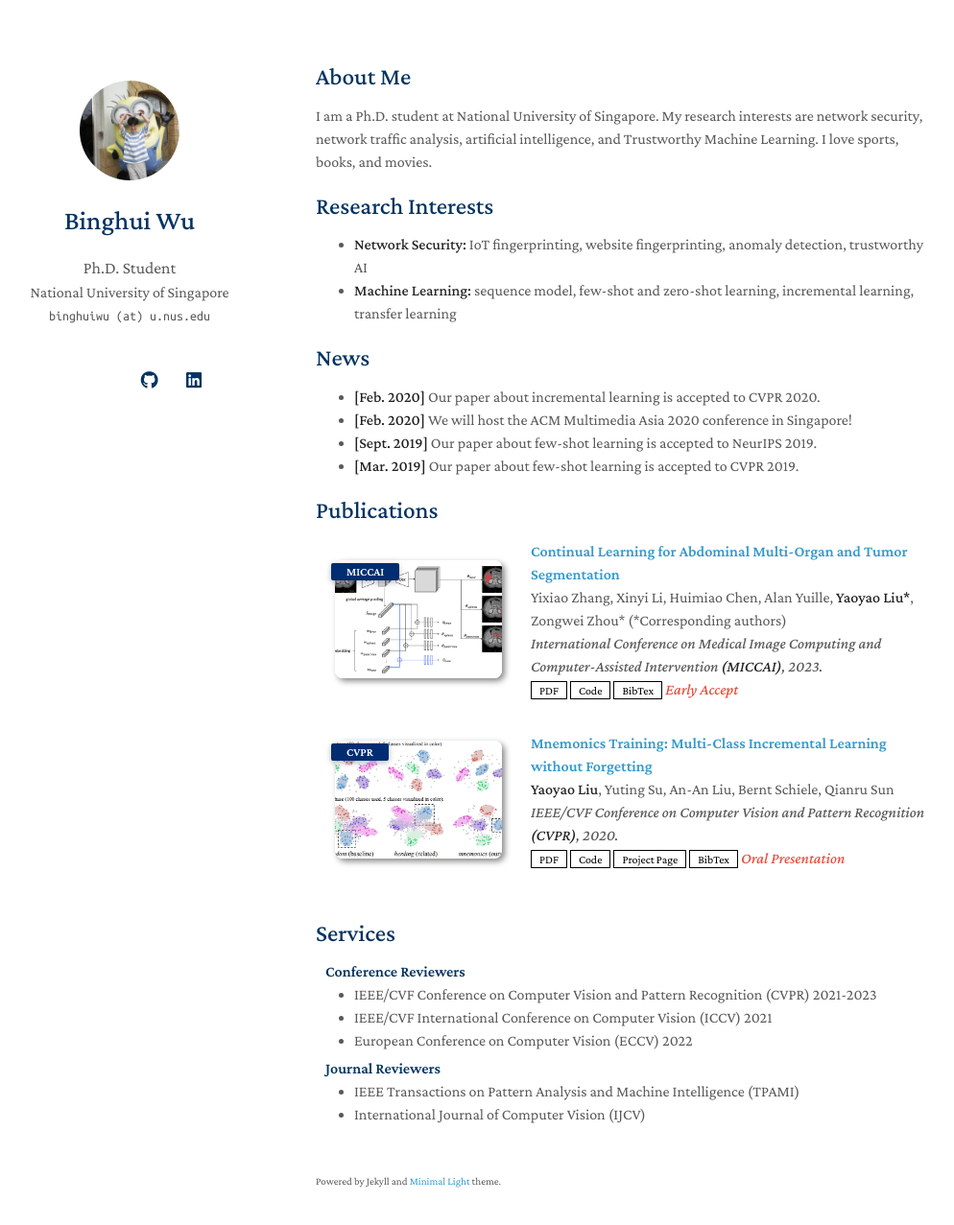
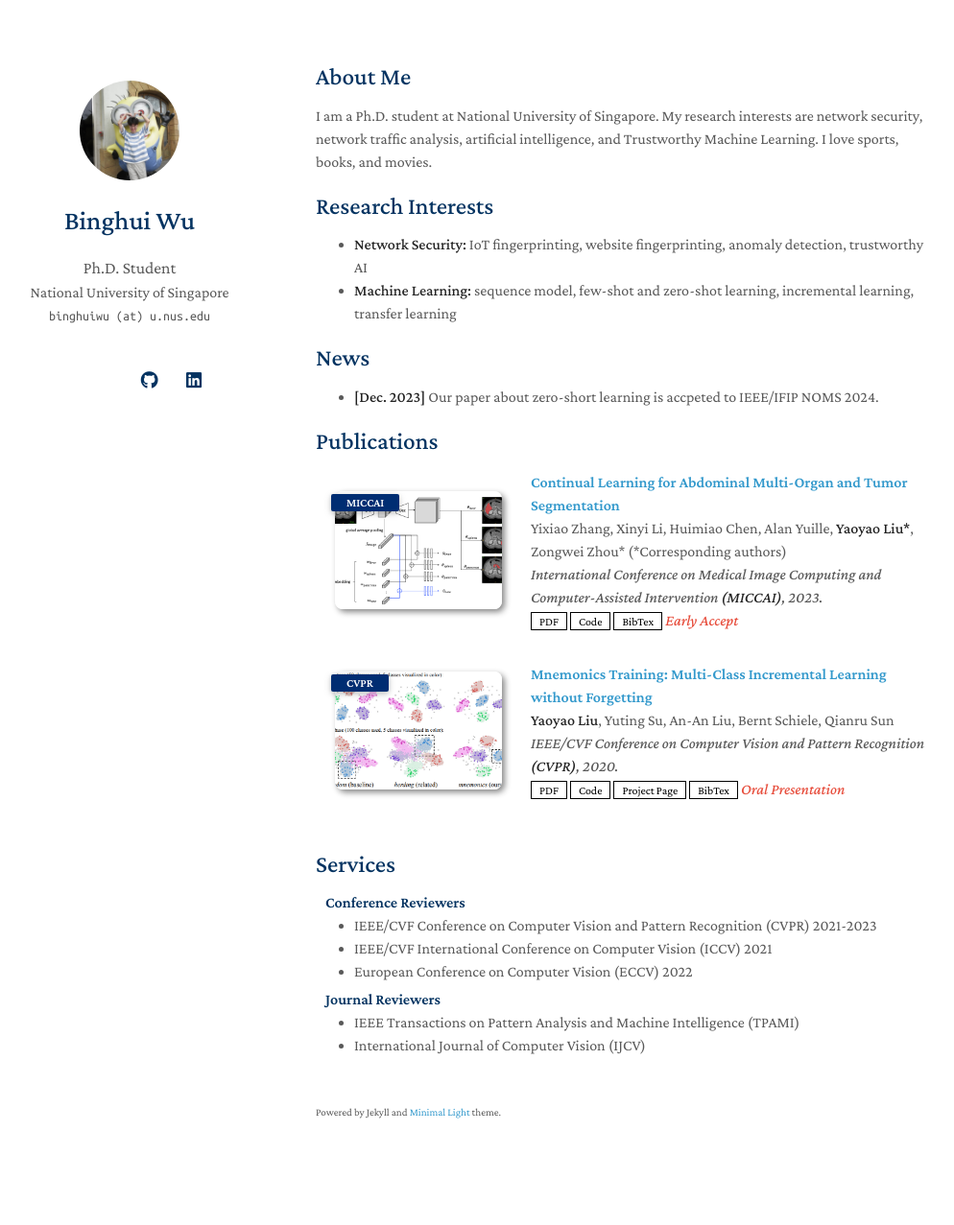
Before and after one commit to Binghui99/binghuiweb.github.io, a Jekyll site: the page built from index.md, in a window 1280 px wide and 1312 px high. Shown: the top 1277 px of the window at 96% size, without its empty margins (141-1135 px from the left). Built offline with Jekyll 4.4.1, drawn with Linux system fonts in a browser that asks for light colours; nearby versions of some CDN libraries; a style sheet for code colours, icons or effects is not loaded; our own code applies the rules of GitHub Pages for plain Markdown files.

Commit message:
Update index.md

```diff
--- a/index.md
+++ b/index.md
@@ -14,10 +14,8 @@ I love sports, books, and movies.
 
 ## News
 
-- **[Feb. 2020]** Our paper about incremental learning is accepted to CVPR 2020.
-- **[Feb. 2020]** We will host the ACM Multimedia Asia 2020 conference in Singapore!
-- **[Sept. 2019]** Our paper about few-shot learning is accepted to NeurIPS 2019.
-- **[Mar. 2019]** Our paper about few-shot learning is accepted to CVPR 2019.
+- **[Dec. 2023]** Our paper about zero-short learning is accpeted to IEEE/IFIP NOMS 2024.
+
 
 {% include_relative _includes/publications.md %}
 
```
